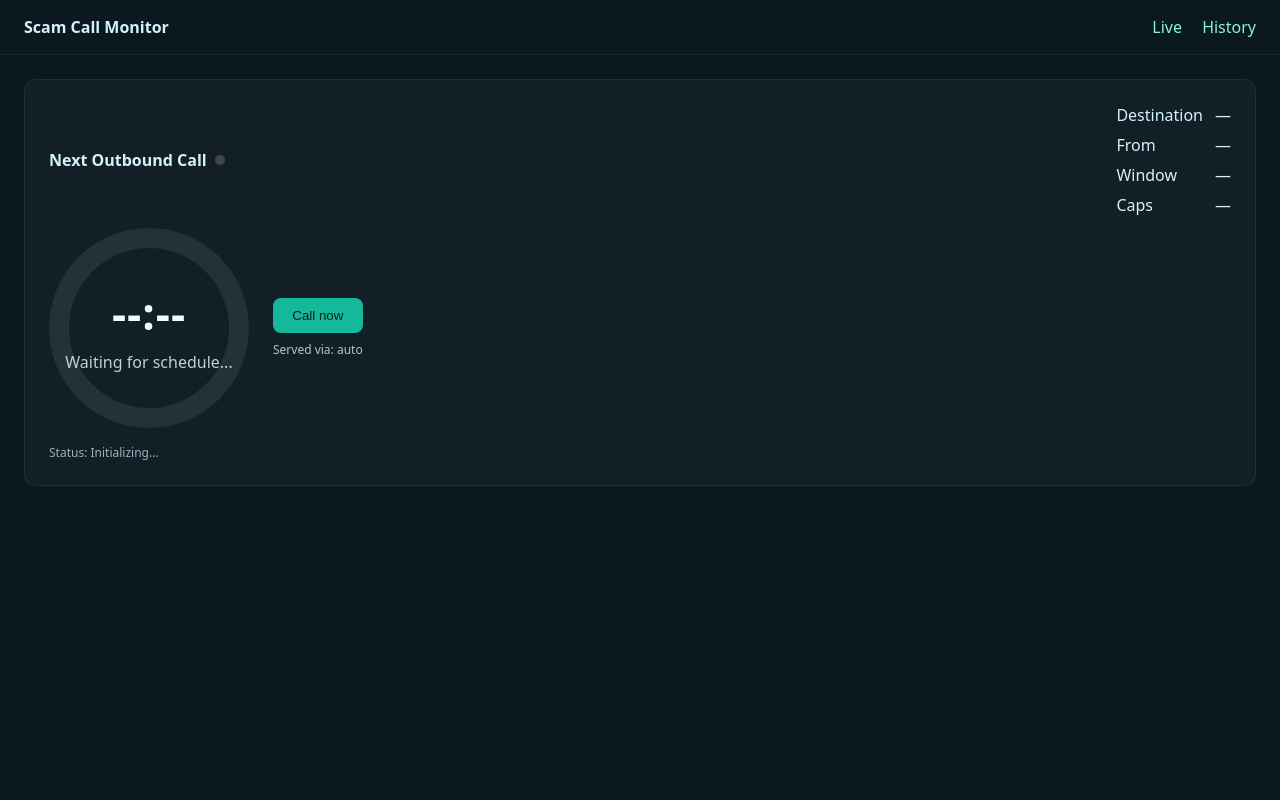
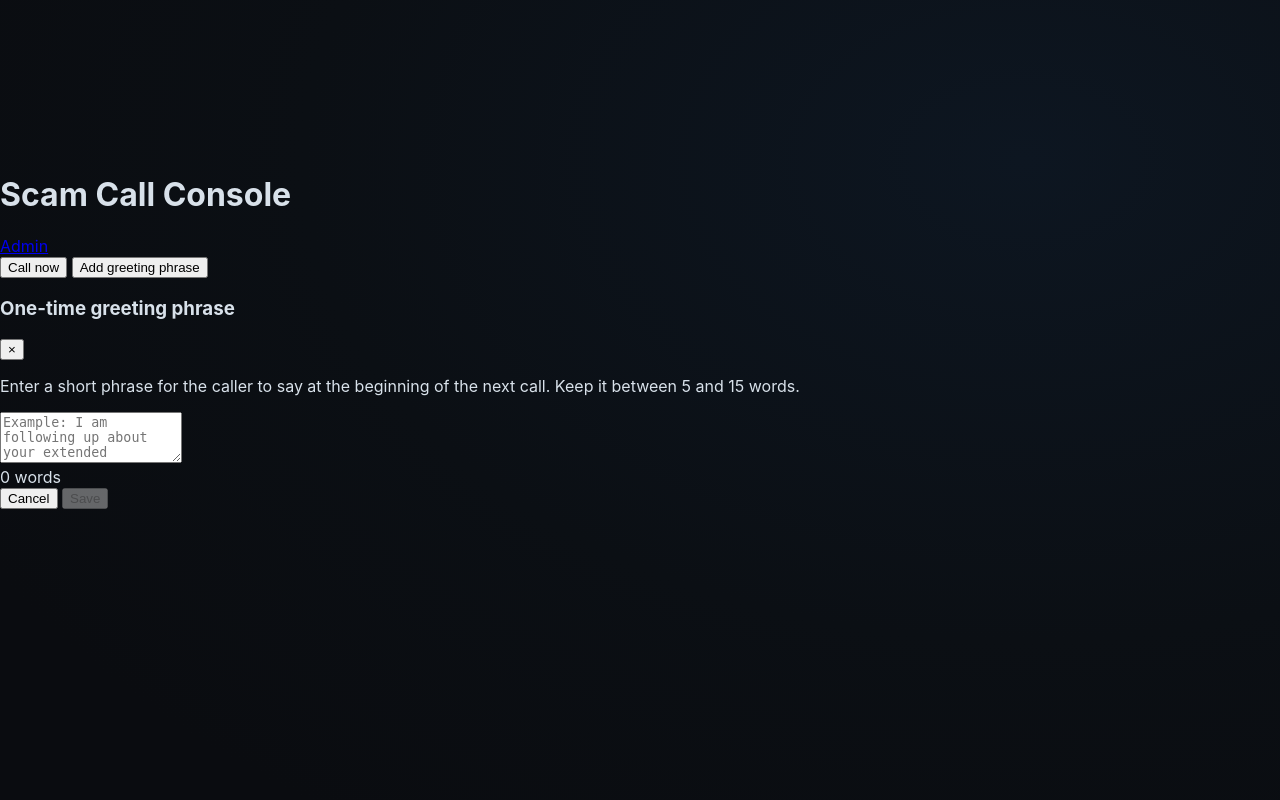
Before and after one commit to SethC94/scam_call_app, a Flask app: template templates/scamcalls.html in a window 1280 px wide. Run offline with Flask 3, Linux system fonts and the light colour scheme; the template is opened without the code that fills it, so the values that code supplies are empty; a map, chart or similar area stays blank; some libraries are stand-ins or nearby versions.

Commit message:
Update scamcalls.html

```diff
--- a/templates/scamcalls.html
+++ b/templates/scamcalls.html
@@ -1,107 +1,82 @@
-<!doctype html>
+<!DOCTYPE html>
 <html lang="en">
 <head>
   <meta charset="utf-8" />
-    <title>Scam Call Monitor</title>
-    <meta name="viewport" content="width=device-width, initial-scale=1" />
-    <link rel="icon" href="/static/favicon.ico" sizes="any" />
-    <style>
-      body { margin: 0; font-family: system-ui, -apple-system, Segoe UI, Roboto, Helvetica, Arial, sans-serif; background: #0b1820; color: #d4f1f9; }
-      header { display: flex; align-items: center; justify-content: space-between; padding: 16px 24px; border-bottom: 1px solid rgba(255,255,255,0.06); }
-      header .title { font-weight: 600; }
-      header nav a { color: #87f7cf; margin-left: 16px; text-decoration: none; }
-      main { padding: 24px; }
-      .panel { background: rgba(255,255,255,0.03); border: 1px solid rgba(255,255,255,0.07); border-radius: 12px; padding: 24px; }
-      .hidden { display: none; }
-      .status-dot { width: 10px; height: 10px; border-radius: 50%; background: #1a3; box-shadow: 0 0 8px #1a3; }
-      .status-dot.idle { background: #444; box-shadow: none; }
-      .grid { display: grid; grid-template-columns: 1fr 1fr; gap: 24px; }
-      .countdown { display: flex; align-items: center; gap: 24px; }
-      .ring { width: 200px; height: 200px; position: relative; }
-      .ring svg { transform: rotate(-90deg); }
-      .ring .label { position: absolute; inset: 0; display: flex; align-items: center; justify-content: center; flex-direction: column; color: #e8fffb; }
-      .ring .label .time { font-size: 44px; font-weight: 800; letter-spacing: 1px; }
-      .ring .label .sub { margin-top: 8px; opacity: 0.8; }
-      .meta { display: grid; grid-template-columns: auto auto; gap: 8px 12px; }
-      .button { padding: 10px 16px; border-radius: 8px; border: 1px solid rgba(255,255,255,0.15); background: #0f2a29; color: #9ff3d7; cursor: pointer; }
-      .button.primary { background: #14b89a; color: #04221f; border: none; }
-      .button[disabled] { opacity: 0.6; cursor: not-allowed; }
-      .conversation { height: 420px; overflow: auto; background: rgba(0,0,0,0.2); border: 1px solid rgba(255,255,255,0.06); border-radius: 12px; padding: 16px; }
-      .message { display: grid; grid-template-columns: 120px 1fr; gap: 8px; padding: 6px 0; border-bottom: 1px dashed rgba(255,255,255,0.06); }
-      .message .role.assistant { color: #87f7cf; font-weight: 700; }
-      .message .role.callee { color: #d6c3ff; font-weight: 700; }
-      footer { margin-top: 16px; opacity: 0.7; font-size: 12px; }
-      .caps { font-variant-numeric: tabular-nums; }
-      .inline { display: inline-flex; align-items: center; gap: 8px; }
-    </style>
+  <meta name="viewport" content="width=device-width,initial-scale=1" />
+  <title>Scam Call Console</title>
+  <link rel="icon" href="/static/favicon.svg" />
+  <link rel="stylesheet" href="/static/scamcalls.css" />
+  <link rel="stylesheet" href="/static/css/matrix.css" />
 </head>
-  <body data-page="scamcalls">
-    <header>
-      <div class="title">Scam Call Monitor</div>
-      <nav>
-        <a href="/scamcalls" aria-current="page">Live</a>
-        <a href="/scamcalls/history">History</a>
+<body class="matrix-bg" data-is-admin="{{ '1' if is_admin else '0' }}">
+  <canvas id="matrix-canvas" aria-hidden="true"></canvas>
+
+  <main class="page-container">
+    <header class="page-header">
+      <h1 class="app-title">Scam Call Console</h1>
+      <nav class="header-actions">
+        {% if is_admin %}
+          <a class="btn btn-secondary" href="/admin/logout" id="btnLogout">Logout</a>
+        {% else %}
+          <a class="btn btn-secondary" href="/admin/login" id="btnAdminLogin">Admin</a>
+        {% endif %}
       </nav>
     </header>
 
-    <main>
-      <div class="panel">
-        <div style="display:flex; align-items:center; justify-content: space-between; margin-bottom: 12px;">
-          <div style="display:flex; align-items:center; gap:8px;">
-            <div style="font-weight:700;">Next Outbound Call</div>
-            <span id="statusDot" class="status-dot idle"></span>
-          </div>
-          <div class="meta">
-            <div>Destination</div><div id="destNumber">—</div>
-            <div>From</div><div id="fromNumber">—</div>
-            <div>Window</div><div id="activeWindow">—</div>
-            <div>Caps</div><div id="caps" class="caps">—</div>
-          </div>
+    <section class="card">
+      <div class="controls-row">
+        <button id="btnCallNow" class="btn btn-primary" type="button">Call now</button>
+        <button id="btnAddGreeting" class="btn" type="button">Add greeting phrase</button>
       </div>
 
-        <div class="grid">
-          <!-- Countdown panel -->
-          <div id="countdownPanel">
-            <div class="countdown">
-              <div class="ring">
-                <svg viewBox="0 0 120 120" width="200" height="200" aria-hidden="true">
-                  <circle cx="60" cy="60" r="54" stroke="rgba(255,255,255,0.08)" stroke-width="12" fill="none"></circle>
-                  <circle class="ring-progress" cx="60" cy="60" r="54" stroke="#1ef7c5" stroke-width="12" fill="none" stroke-linecap="round"></circle>
-                </svg>
-                <div class="label">
-                  <div class="time"><span id="cdMinutes">--</span>:<span id="cdSeconds">--</span></div>
-                  <div class="sub" id="cdSubtitle">Until next call attempt</div>
+      <div id="statusArea" class="status-area" aria-live="polite"></div>
+
+      <!-- Admin panel is rendered when authenticated -->
+      {% if is_admin %}
+      <hr />
+      <section id="adminPanel" class="admin-panel">
+        <div class="admin-panel__header">
+          <h2>Admin Settings</h2>
+          <p class="muted">
+            Update non-secret configuration values. Values are loaded from the server and persisted back to .env.
+          </p>
         </div>
+        <div id="envEditor" class="env-editor" data-endpoint-get="/api/admin/env" data-endpoint-post="/api/admin/env" aria-busy="true">
+          <div class="skeleton-row"></div>
+          <div class="skeleton-row"></div>
+          <div class="skeleton-row"></div>
         </div>
-              <div style="display:flex; flex-direction:column; gap:8px;">
-                <button id="callNowBtn" class="button primary" type="button">Call now</button>
-                <div style="font-size: 12px; opacity: 0.8;">Served via: <span id="publicUrl">auto</span></div>
+        <div class="form-actions">
+          <button id="btnSaveEnv" class="btn btn-primary" type="button" disabled>Save settings</button>
+        </div>
+      </section>
+      {% endif %}
+    </section>
+
+    <!-- Modal for one-time greeting phrase -->
+    <div id="greetingModal" class="modal" aria-hidden="true" role="dialog" aria-modal="true" aria-labelledby="greetingModalTitle">
+      <div class="modal__dialog">
+        <div class="modal__header">
+          <h3 id="greetingModalTitle">One-time greeting phrase</h3>
+          <button class="modal__close" type="button" aria-label="Close" id="greetingCloseBtn">×</button>
+        </div>
+        <div class="modal__body">
+          <p>Enter a short phrase for the caller to say at the beginning of the next call. Keep it between 5 and 15 words.</p>
+          <textarea id="greetingInput" rows="3" maxlength="200" placeholder="Example: I am following up about your extended warranty."></textarea>
+          <div class="muted" id="greetingWordCount">0 words</div>
+        </div>
+        <div class="modal__footer">
+          <button class="btn btn-secondary" type="button" id="greetingCancelBtn">Cancel</button>
+          <button class="btn btn-primary" type="button" id="greetingSaveBtn" disabled>Save</button>
         </div>
       </div>
     </div>
 
-          <!-- Active call panel -->
-          <div id="callPanel" class="hidden">
-            <div style="display:flex; align-items:center; gap:12px; margin-bottom:8px; justify-content: space-between;">
-              <div class="inline">
-                <div style="font-weight:700;">Active Call</div>
-                <span id="callStatusBadge" class="button">Connected</span>
-                <div>SID: <span id="callSid">—</span></div>
-              </div>
-              <div class="inline">
-                <button id="listenBtn" class="button" type="button" title="Play live audio">Listen Live</button>
-              </div>
-            </div>
-            <div id="conversation" class="conversation"></div>
-          </div>
-        </div>
-
-        <footer>
-          <div id="appStatus">Status: Initializing...</div>
-        </footer>
-      </div>
+    <!-- Toast container -->
+    <div id="toast" class="toast" role="status" aria-live="polite" aria-atomic="true"></div>
   </main>
 
+  <script src="/static/js/matrix-rain.js"></script>
   <script src="/static/scamcalls.js"></script>
 </body>
 </html>
```
Lines whose indentation alone changed are shown as unchanged.
